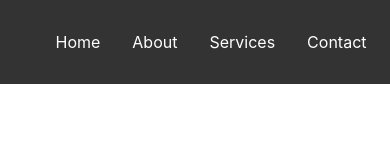
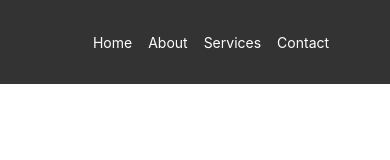
Before and after one commit to marcuszcoding/Victor-Website, a React (Create React App) app in the folder victorgroup/: page / in a window 390 px wide. Shown: the top 160 px of the page. Built offline with nearby package versions, Linux system fonts and the light colour scheme.

Commit message:
add mobile css

```diff
--- a/victorgroup/src/styles/Navbar.scss
+++ b/victorgroup/src/styles/Navbar.scss
@@ -29,3 +29,20 @@
 .navItem a:hover {
   color: lightgray;
 }
+
+// Mobile
+@media (max-width: 767px) {
+  .navbar {
+    .inner {
+      padding: 5px 10px;
+    }
+
+    .navItem {
+      margin: 0 0.5rem;
+    }
+
+    .navItem a {
+      font-size: 14px;
+    }
+  }
+}
```
